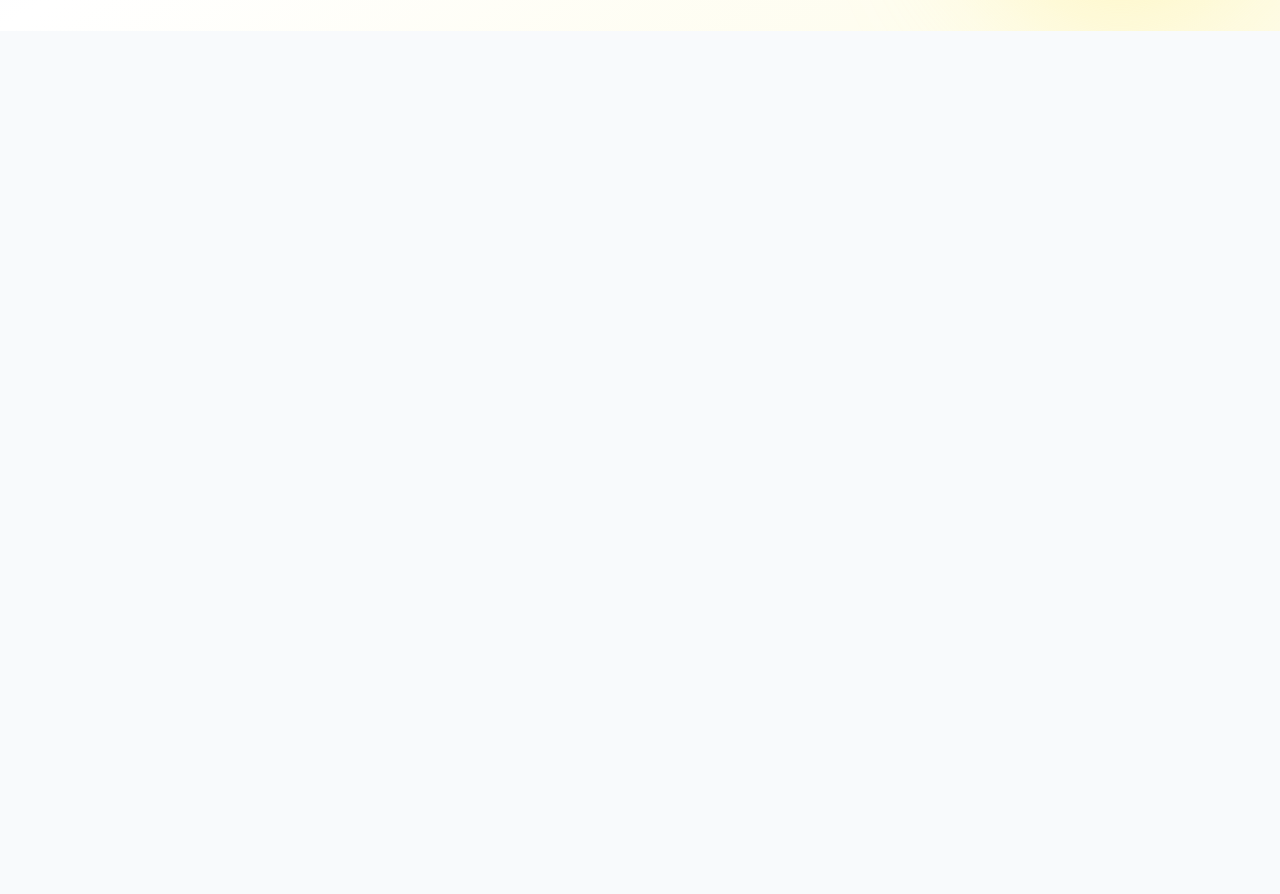
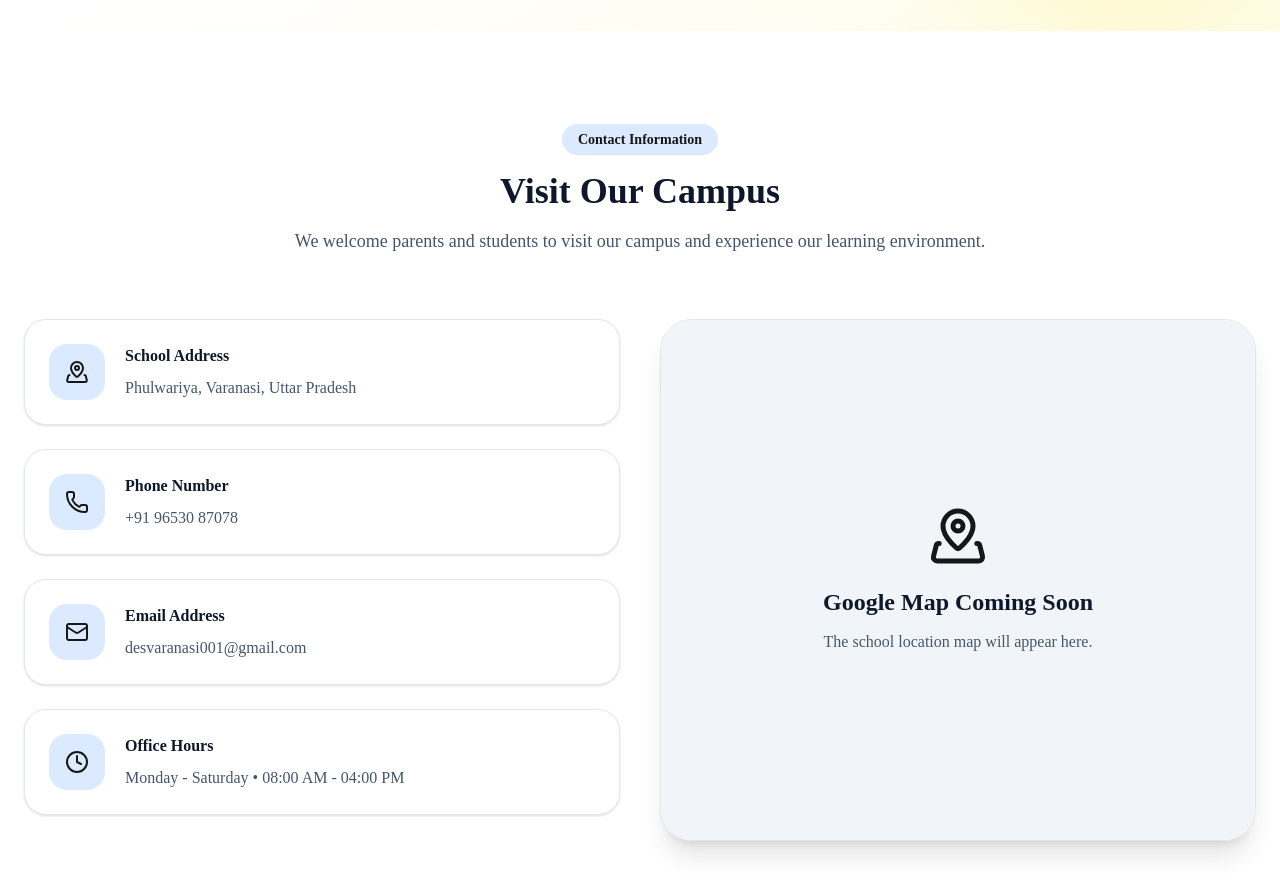
Before and after one commit to vishal290704/edu-portal-system, a Next.js app: page /contact in a window 1280 px wide. Shown: the part 740-1634 px from the top of the page. Before the commit the page ends 800 px from the top, so only its background shows below. Built offline with nearby package versions, Linux system fonts and the light colour scheme.

Commit message:
ContactPage component created for contact page

```diff
--- a/app/contact/page.jsx
+++ b/app/contact/page.jsx
@@ -1,4 +1,5 @@
 import ContactHero from "@/components/contact/ContactHero";
+import ContactInfo from "@/components/contact/ContactInfo";
 
 
 export const metadata = {
@@ -11,6 +12,7 @@ export default function ContactPage() {
   return (
     <main className="overflow-hidden">
       <ContactHero />
+      <ContactInfo/>
 
     </main>
   );
--- /dev/null
+++ b/components/contact/ContactInfo.jsx
@@ -0,0 +1,186 @@
+import Link from "next/link";
+import {
+  MapPinned,
+  Phone,
+  Mail,
+  Clock,
+  Navigation,
+} from "lucide-react";
+
+import { contactInfo } from "@/constants/contact";
+
+export default function ContactInfo() {
+  return (
+    <section
+      id="contact-info"
+      className="bg-white py-24"
+    >
+      <div className="container mx-auto px-6">
+
+        {/* Heading */}
+
+        <div className="mx-auto mb-16 max-w-3xl text-center">
+
+          <span className="rounded-full bg-blue-100 px-4 py-2 text-sm font-semibold text-primary">
+            Contact Information
+          </span>
+
+          <h2 className="mt-5 text-4xl font-bold text-slate-900">
+            Visit Our Campus
+          </h2>
+
+          <p className="mt-4 text-lg text-slate-600">
+            We welcome parents and students to visit our campus and
+            experience our learning environment.
+          </p>
+
+        </div>
+
+        <div className="grid gap-10 lg:grid-cols-2">
+
+          {/* Left */}
+
+          <div className="space-y-6">
+
+            {/* Address */}
+
+            <InfoCard
+              icon={<MapPinned />}
+              title="School Address"
+              value={contactInfo.address}
+            />
+
+            {/* Phone */}
+
+            <InfoCard
+              icon={<Phone />}
+              title="Phone Number"
+              value={
+                <a
+                  href={`tel:${contactInfo.phone.replace(/\s/g, "")}`}
+                  className="hover:text-primary"
+                >
+                  {contactInfo.phone}
+                </a>
+              }
+            />
+
+            {/* Email */}
+
+            <InfoCard
+              icon={<Mail />}
+              title="Email Address"
+              value={
+                <a
+                  href={`mailto:${contactInfo.email}`}
+                  className="hover:text-primary"
+                >
+                  {contactInfo.email}
+                </a>
+              }
+            />
+
+            {/* Office */}
+
+            <InfoCard
+              icon={<Clock />}
+              title="Office Hours"
+              value={contactInfo.officeHours}
+            />
+
+            {/* Button */}
+
+            {contactInfo.directionsLink && (
+              <Link
+                href={contactInfo.directionsLink}
+                target="_blank"
+                className="inline-flex items-center gap-2 rounded-xl bg-primary px-6 py-4 font-semibold text-white transition hover:-translate-y-1 hover:shadow-xl"
+              >
+                <Navigation size={18} />
+
+                Get Directions
+              </Link>
+            )}
+
+          </div>
+
+          {/* Right */}
+
+          <div className="overflow-hidden rounded-[32px] border shadow-xl">
+
+            {contactInfo.googleMapsEmbed ? (
+
+              <iframe
+                src={contactInfo.googleMapsEmbed}
+                className="h-[520px] w-full"
+                loading="lazy"
+                allowFullScreen
+              />
+
+            ) : (
+
+              <div className="flex h-[520px] items-center justify-center bg-slate-100">
+
+                <div className="text-center">
+
+                  <MapPinned
+                    size={60}
+                    className="mx-auto text-primary"
+                  />
+
+                  <h3 className="mt-5 text-2xl font-bold">
+                    Google Map Coming Soon
+                  </h3>
+
+                  <p className="mt-3 text-slate-600">
+                    The school location map will appear here.
+                  </p>
+
+                </div>
+
+              </div>
+
+            )}
+
+          </div>
+
+        </div>
+
+      </div>
+    </section>
+  );
+}
+
+function InfoCard({
+  icon,
+  title,
+  value,
+}) {
+  return (
+    <div className="group flex gap-5 rounded-3xl border border-slate-200 bg-white p-6 shadow-sm transition hover:-translate-y-1 hover:border-primary/20 hover:shadow-xl">
+
+      <div className="flex h-14 w-14 items-center justify-center rounded-2xl bg-blue-100 text-primary transition group-hover:bg-primary group-hover:text-white">
+
+        {icon}
+
+      </div>
+
+      <div>
+
+        <h3 className="font-semibold text-slate-900">
+
+          {title}
+
+        </h3>
+
+        <div className="mt-2 text-slate-600">
+
+          {value}
+
+        </div>
+
+      </div>
+
+    </div>
+  );
+}
```
